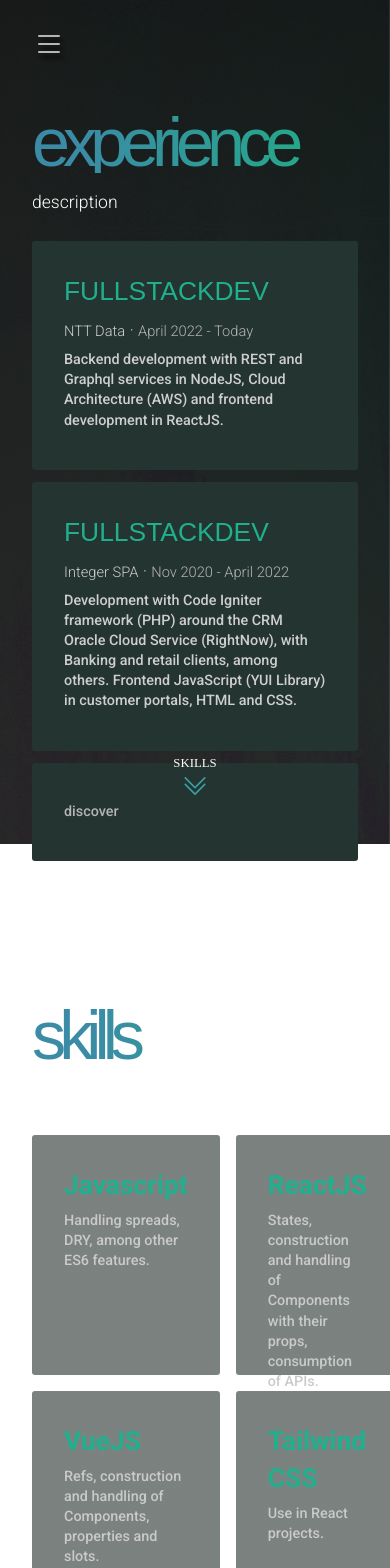
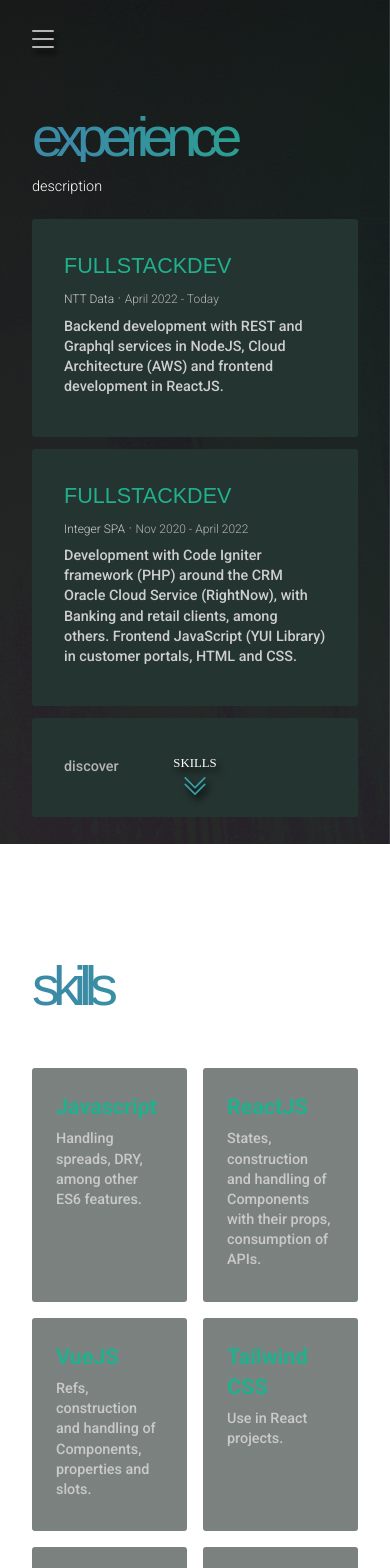
Before and after one commit to ramirezcar/my-portfolio, a Vue app: page /experience in a window 390 px wide. Shown: the top 1568 px of the page. Built offline with nearby package versions, Linux system fonts and the light colour scheme; a web font is replaced by a local one.

Commit message:
responsive fix

```diff
--- a/src/assets/base.scss
+++ b/src/assets/base.scss
@@ -233,15 +233,18 @@ p {
 
 @media (max-width: 640px) {
   body {
-    font-size: 1rem;
+    font-size: .9rem;
   }
 
 }
 
+@media (min-width: 640px) and (max-width: 960px) {
+  body {
+    font-size: 1rem;
+  }
+}
+
 @media (max-width: 960px) {
-  body {
-    font-size: 1.1rem;
-  }
 
   .container {
     padding-top: 7rem;
--- a/src/components/experience/DownButton.vue
+++ b/src/components/experience/DownButton.vue
@@ -31,6 +31,7 @@
     // left: 50%;
     -webkit-animation: bounce-37a6547c 2s infinite 2s;
     animation: bounce-37a6547c 2s infinite 2s;
+    filter: drop-shadow(3px 5px 3px rgb(0 0 0 / 1));
     -webkit-transition: all 0.2s ease-in;
     transition: all 0.2s ease-in;
     flex-direction: column;
--- a/src/components/experience/Skills.vue
+++ b/src/components/experience/Skills.vue
@@ -46,22 +46,11 @@
 <style lang="scss" scoped>
   .grid{
     display: grid;
-    grid-auto-rows: 240px;
+    // grid-auto-rows: 12rem;
     grid-template-columns: 1fr 1fr 1fr 1fr;
     grid-gap:    1rem;
     margin-top: 1.5rem;
     width: 100%;
-  }
-
-  @media (max-width: 960px){
-    .grid{
-      grid-template-columns: 1fr 1fr;
-      margin-top: 1em;
-    }
-
-    .item{
-      padding: 1.5rem;
-    }
   }
 
   .item{
@@ -78,6 +67,24 @@
       font-weight: 500;
     }
   }
+
+  @media (max-width: 640px){
+    .item{
+      padding: 1em;
+    }
+  }
+
+  @media (max-width: 960px){
+    .grid{
+      grid-template-columns: 1fr 1fr;
+      margin-top: 1em;
+    }
+
+    .item{
+      padding: 1.5rem;
+    }
+  }
+
 
   h1{
     margin-bottom: .5rem;
--- a/src/views/AboutView.vue
+++ b/src/views/AboutView.vue
@@ -79,7 +79,7 @@
 
   .button-group{
     display: block;
-    margin-top: 1.5em;
+    margin-top: 1em;
   }
 
   a.button + a.button{
```
